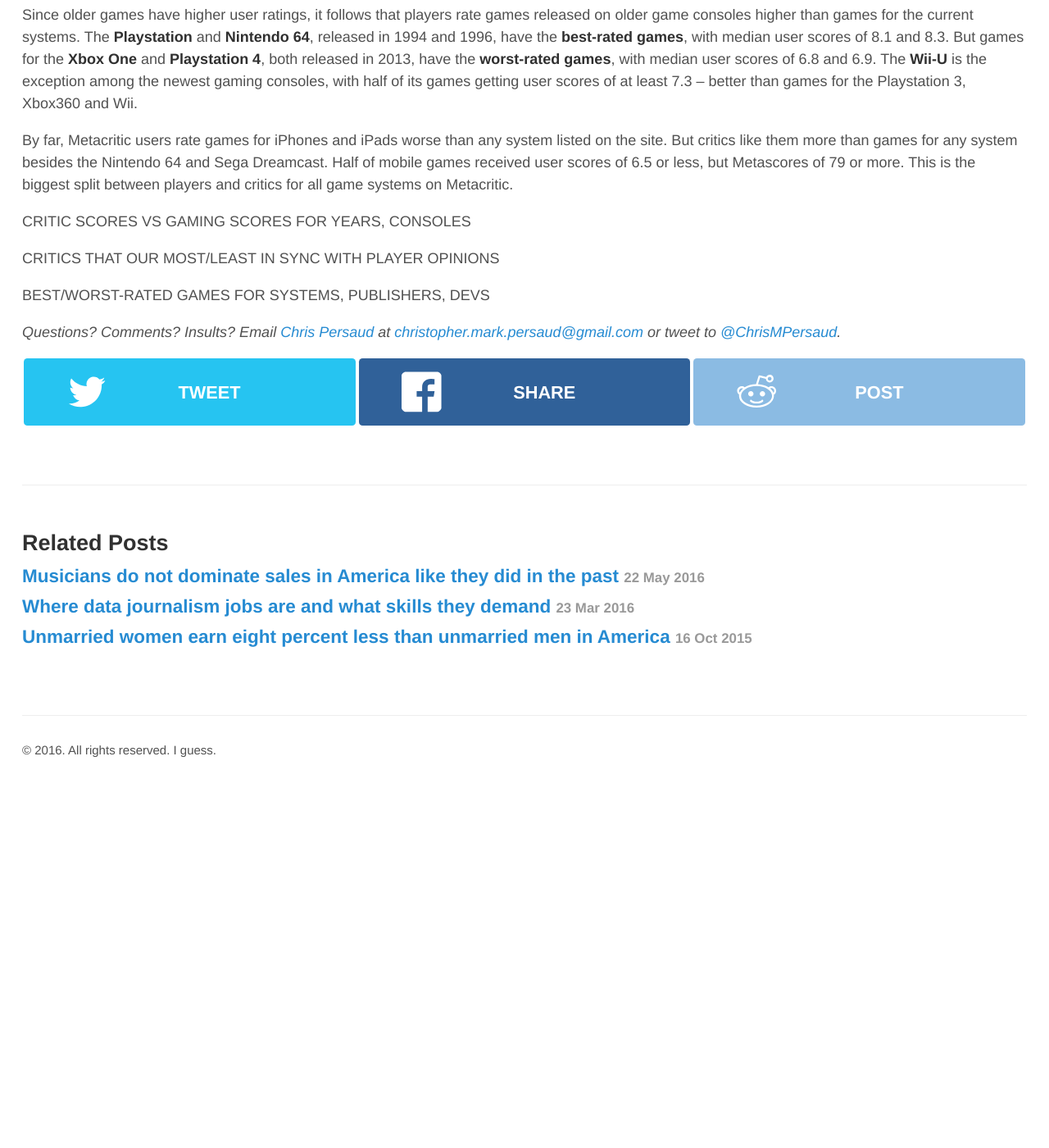
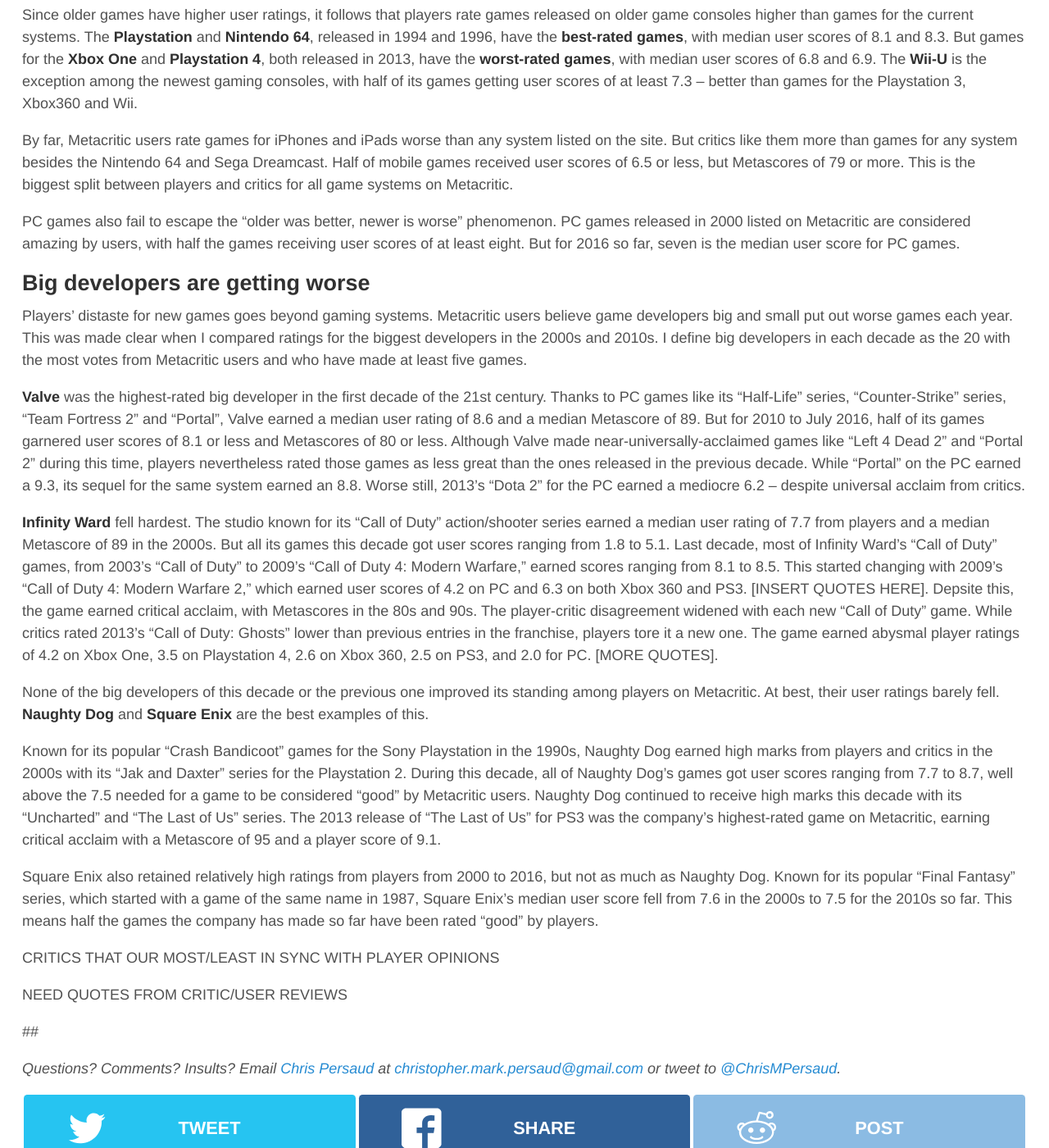
Before and after one commit to chrismp/chrismp.github.io, a Jekyll site: the page built from _posts/2099-01-01-metacritic-video-games.md, in a window 1280 px wide and 1400 px high, scrolled down 2021 px. Shown: the whole window at 82% size. Built offline with Jekyll 4.4.1, drawn with Linux system fonts in a browser that asks for light colours; nearby versions of some CDN libraries; before the commit the page ends 2985 px from its top, so only the background shows below that; some of the changed text lies outside the part shown.

Commit message:
added more analysis for devs

```diff
--- a/_posts/2099-01-01-metacritic-video-games.md
+++ b/_posts/2099-01-01-metacritic-video-games.md
@@ -63,11 +63,26 @@
 
 By far, Metacritic users rate games for iPhones and iPads worse than any system listed on the site. But critics like them more than games for any system besides the Nintendo 64 and Sega Dreamcast. Half of mobile games received user scores of 6.5 or less, but Metascores of 79 or more. This is the biggest split between players and critics for all game systems on Metacritic.
 
+PC games also fail to escape the "older was better, newer is worse" phenomenon. PC games released in 2000 listed on Metacritic are considered amazing by users, with half the games receiving user scores of at least eight. But for 2016 so far, seven is the median user score for PC games.
 
 
+## Big developers are getting worse
 
-CRITIC SCORES VS GAMING SCORES FOR YEARS, CONSOLES
+Players' distaste for new games goes beyond gaming systems. Metacritic users believe game developers big and small put out worse games each year. This was made clear when I compared ratings for the biggest developers in the 2000s and 2010s. I define big developers in each decade as the 20 with the most votes from Metacritic users and who have made at least five games.
+
+**Valve** was the highest-rated big developer in the first decade of the 21st century. Thanks to PC games like its "Half-Life" series, "Counter-Strike" series, "Team Fortress 2" and "Portal", Valve earned a median user rating of 8.6 and a median Metascore of 89. But for 2010 to July 2016, half of its games garnered user scores of 8.1 or less and Metascores of 80 or less. Although Valve made near-universally-acclaimed games like "Left 4 Dead 2" and "Portal 2" during this time, players nevertheless rated those games as less great than the ones released in the previous decade. While "Portal" on the PC earned a 9.3, its sequel for the same system earned an 8.8. Worse still, 2013's "Dota 2" for the PC earned a mediocre 6.2 -- despite universal acclaim from critics.
+
+**Infinity Ward** fell hardest. The studio known for its "Call of Duty" action/shooter series earned a median user rating of 7.7 from players and a median Metascore of 89 in the 2000s. But all its games this decade got user scores ranging from 1.8 to 5.1. Last decade, most of Infinity Ward's "Call of Duty" games, from 2003's "Call of Duty" to 2009's "Call of Duty 4: Modern Warfare," earned scores ranging from 8.1 to 8.5. This started changing with 2009's "Call of Duty 4: Modern Warfare 2," which earned user scores of 4.2 on PC and 6.3 on both Xbox 360 and PS3. [INSERT QUOTES HERE]. Depsite this, the game earned critical acclaim, with Metascores in the 80s and 90s. The player-critic disagreement widened with each new "Call of Duty" game. While critics rated 2013's "Call of Duty: Ghosts" lower than previous entries in the franchise, players tore it a new one. The game earned abysmal player ratings of 4.2 on Xbox One, 3.5 on Playstation 4, 2.6 on Xbox 360, 2.5 on PS3, and 2.0 for PC. [MORE QUOTES].
+
+None of the big developers of this decade or the previous one improved its standing among players on Metacritic. At best, their user ratings barely fell. **Naughty Dog** and **Square Enix** are the best examples of this.
+
+Known for its popular "Crash Bandicoot" games for the Sony Playstation in the 1990s, Naughty Dog earned high marks from players and critics in the 2000s with its "Jak and Daxter" series for the Playstation 2. During this decade, all of Naughty Dog's games got user scores ranging from 7.7 to 8.7, well above the 7.5 needed for a game to be considered "good" by Metacritic users. Naughty Dog continued to receive high marks this decade with its "Uncharted" and "The Last of Us" series. The 2013 release of "The Last of Us" for PS3 was the company's highest-rated game on Metacritic, earning critical acclaim with a Metascore of 95 and a player score of 9.1.
+
+Square Enix also retained relatively high ratings from players from 2000 to 2016, but not as much as Naughty Dog. Known for its popular "Final Fantasy" series, which started with a game of the same name in 1987, Square Enix's median user score fell from 7.6 in the 2000s to 7.5 for the 2010s so far. This means half the games the company has made so far have been rated "good" by players.
+
 
 CRITICS THAT OUR MOST/LEAST IN SYNC WITH PLAYER OPINIONS
 
-BEST/WORST-RATED GAMES FOR SYSTEMS, PUBLISHERS, DEVS
+NEED QUOTES FROM CRITIC/USER REVIEWS
+
+##
```
Also changed, not shown: other parts of _posts/2099-01-01-metacritic-video-games.md (+1 -1 lines).
